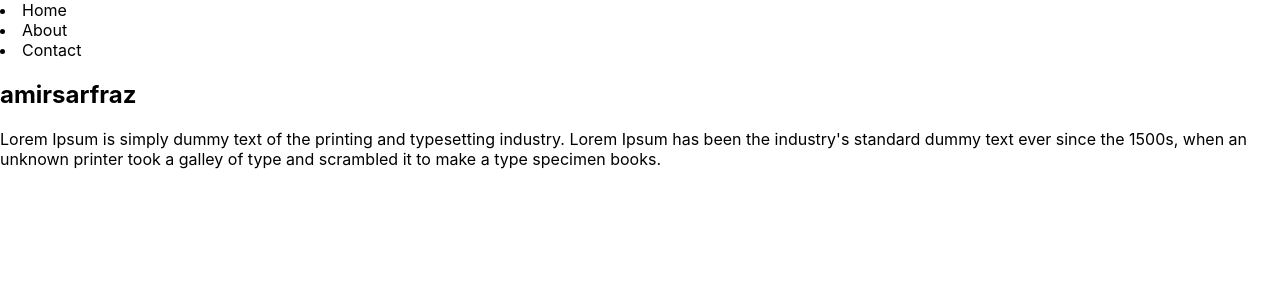
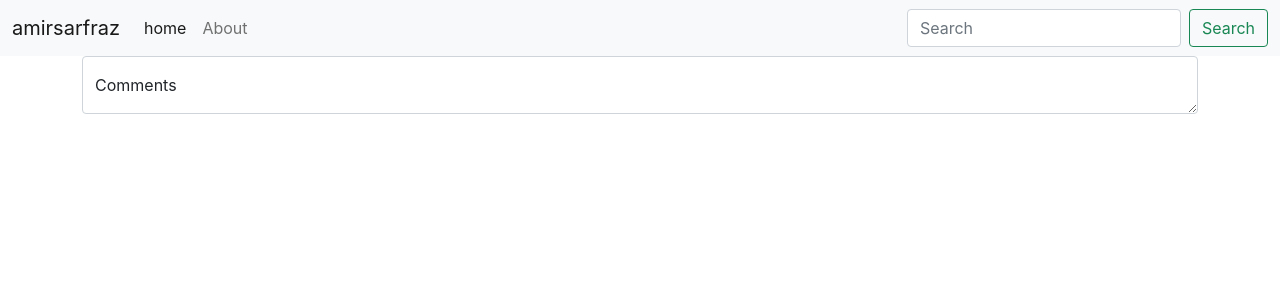
Before and after one commit to amirsarfraz/react-application, a React (Create React App) app: page / in a window 1280 px wide. Shown: the top 300 px of the page. Built offline with nearby package versions, Linux system fonts and the light colour scheme.

Commit message:
create navbar and textform

```diff
--- a/public/index.html
+++ b/public/index.html
@@ -9,35 +9,17 @@
       name="description"
       content="Web site created using create-react-app"
     />
+    <link href="https://cdn.jsdelivr.net/npm/bootstrap@5.1.3/dist/css/bootstrap.min.css"
+     rel="stylesheet" integrity="sha384-1BmE4kWBq78iYhFldvKuhfTAU6auU8tT94WrHftjDbrCEXSU1oBoqyl2QvZ6jIW3" crossorigin="anonymous">
     <link rel="apple-touch-icon" href="%PUBLIC_URL%/logo192.png" />
-    <!--
-      manifest.json provides metadata used when your web app is installed on a
-      user's mobile device or desktop. See https://developers.google.com/web/fundamentals/web-app-manifest/
-    -->
     <link rel="manifest" href="%PUBLIC_URL%/manifest.json" />
-    <!--
-      Notice the use of %PUBLIC_URL% in the tags above.
-      It will be replaced with the URL of the `public` folder during the build.
-      Only files inside the `public` folder can be referenced from the HTML.
-
-      Unlike "/favicon.ico" or "favicon.ico", "%PUBLIC_URL%/favicon.ico" will
-      work correctly both with client-side routing and a non-root public URL.
-      Learn how to configure a non-root public URL by running `npm run build`.
-    -->
     <title>React App</title>
   </head>
   <body>
     <noscript>You need to enable JavaScript to run this app.</noscript>
     <div id="root"></div>
-    <!--
-      This HTML file is a template.
-      If you open it directly in the browser, you will see an empty page.
-
-      You can add webfonts, meta tags, or analytics to this file.
-      The build step will place the bundled scripts into the <body> tag.
-
-      To begin the development, run `npm start` or `yarn start`.
-      To create a production bundle, use `npm run build` or `yarn build`.
-    -->
+ <script src="https://cdn.jsdelivr.net/npm/bootstrap@5.1.3/dist/js/bootstrap.bundle.min.js"
+  integrity="sha384-ka7Sk0Gln4gmtz2MlQnikT1wXgYsOg+OMhuP+IlRH9sENBO0LRn5q+8nbTov4+1p" crossorigin="anonymous">
+</script>
   </body>
 </html>
--- a/src/App.js
+++ b/src/App.js
@@ -1,17 +1,14 @@
 import './App.css';
-let name='amirsarfraz';
+import Navbar from './components/Navbar';
+import TextForm from './components/TextForm';
 function App() {
   return (
-    <><nav>
-      <li>Home</li>
-      <li>About</li>
-      <li>Contact</li>
-      <h1>{name}</h1>
-    </nav><div className='container'>
-   <p>Lorem Ipsum is simply dummy text of the printing and typesetting industry.
-     Lorem Ipsum has been the industry's standard dummy text ever since the 1500s,
-     when an unknown printer took a galley of type and scrambled it to make a type specimen books.</p>
-      </div></>
+<>
+<Navbar title="amirsarfraz"/>
+<div className='container'>
+<TextForm />
+</div>
+</>
   );
 }
 
--- /dev/null
+++ b/src/components/Navbar.js
@@ -0,0 +1,28 @@
+import React from "react";
+function Navbar(props) {
+return(
+    <nav className="navbar navbar-expand-lg navbar-light bg-light">
+  <div className="container-fluid">
+    <a className='navbar-brand' href="/">{props.title}</a>
+    <button className="navbar-toggler" type="button" data-bs-toggle="collapse" data-bs-target="#navbarSupportedContent" aria-controls="navbarSupportedContent" aria-expanded="false" aria-label="Toggle navigation">
+      <span className="navbar-toggler-icon"></span>
+    </button>
+    <div className="collapse navbar-collapse" id="navbarSupportedContent">
+      <ul className="navbar-nav me-auto mb-2 mb-lg-0">
+        <li className="nav-item">
+          <a className="nav-link active" aria-current="page" href="/">home</a>
+        </li>
+        <li className="nav-item">
+          <a className="nav-link" href="/">About</a>
+        </li>
+      </ul>
+      <form className="d-flex">
+        <input className="form-control me-2" type="search" placeholder="Search" aria-label="Search" />
+        <button className="btn btn-outline-success" type="submit">Search</button>
+      </form>
+    </div>
+  </div>
+</nav>
+
+)}
+export default Navbar;
--- /dev/null
+++ b/src/components/TextForm.js
@@ -0,0 +1,14 @@
+import React from "react";
+function TextForm() {
+    return(
+        <>
+        <div className="form-floating">
+  <textarea className="form-control" placeholder="Leave a comment here" id="floatingTextarea2"></textarea>
+  <label for="floatingTextarea2">Comments</label>
+</div>
+
+        </>
+
+    );
+}
+export default TextForm;
```
